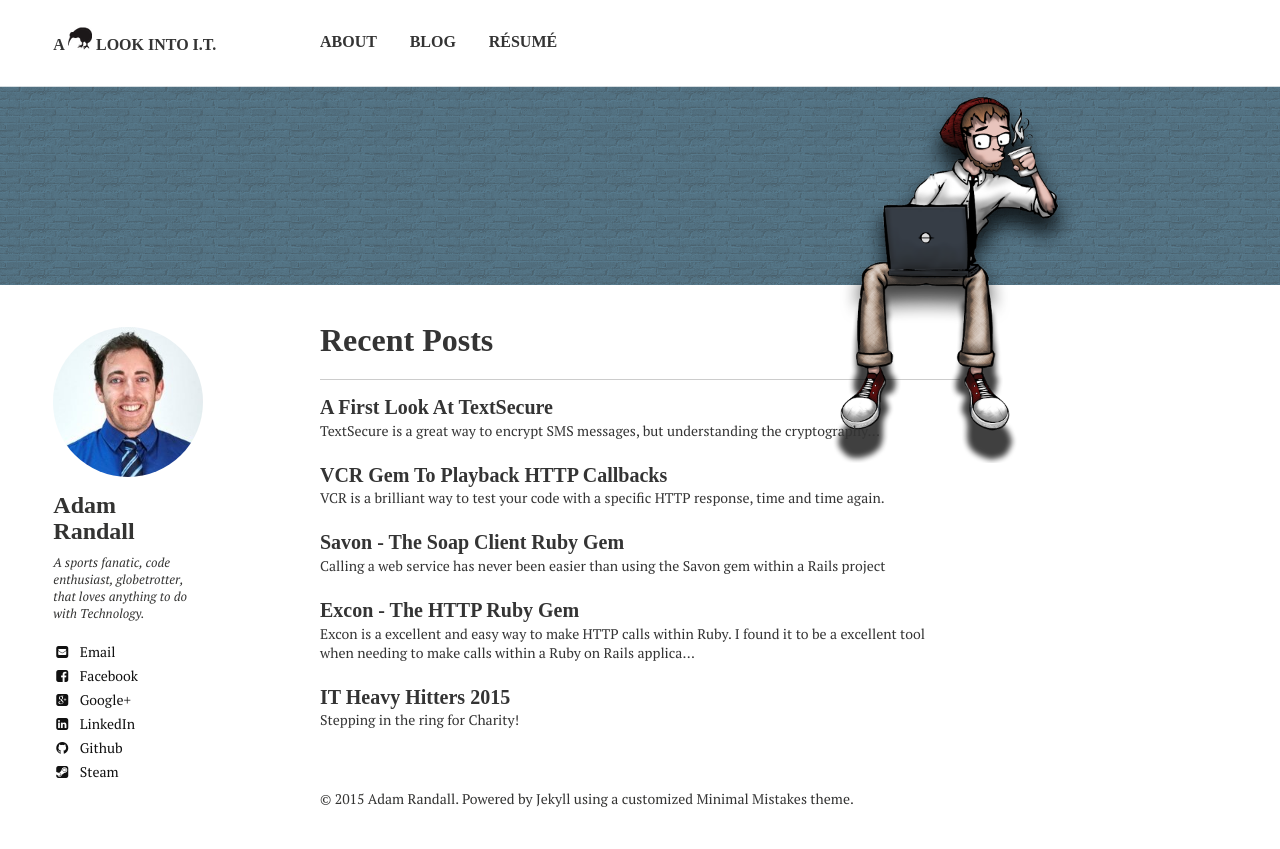
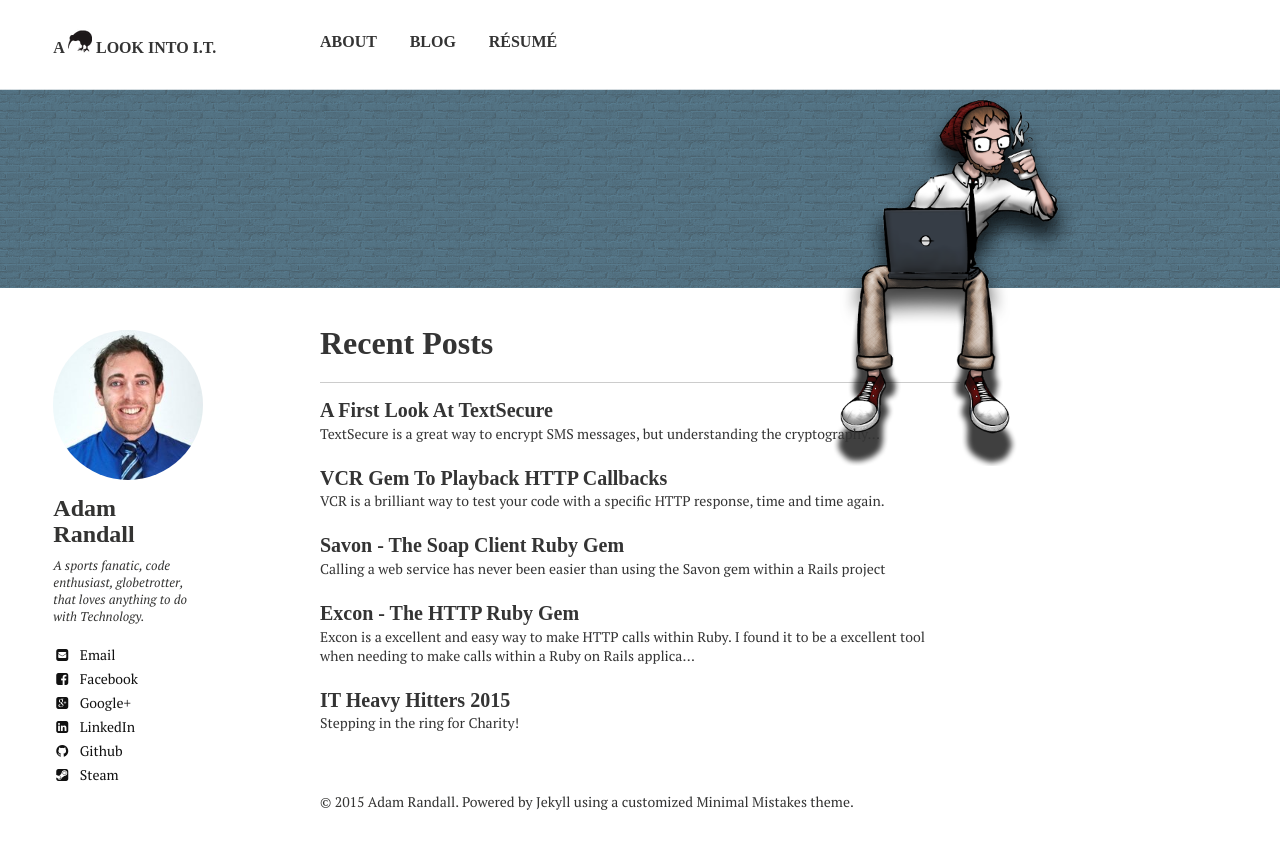
Before and after one commit to Adam-Randall/adam-randall.github.io, a Jekyll site: the page built from index.md, in a window 1280 px wide. Shown: the top 849 px of the page. Built offline with Jekyll 4.4.1, drawn with Linux system fonts in a browser that asks for light colours; nearby versions of some CDN libraries.

Commit message:
move to title

```diff
--- a/_includes/_navigation.html
+++ b/_includes/_navigation.html
@@ -1,6 +1,6 @@
 <div class="navigation-wrapper">
 	<div class="site-name">
-		<a class="hvr-float-shadow" href="{{ site.url }}/">A   <img src="/images/header.png" />   Look Into I.T.</a>
+		<a class="hvr-float-shadow margin-shift" href="{{ site.url }}/">A   <img src="/images/header.png" />   Look Into I.T.</a>
 	</div><!-- /.site-name -->
 	<div class="top-navigation">
 		<nav role="navigation" id="site-nav" class="nav">
```
